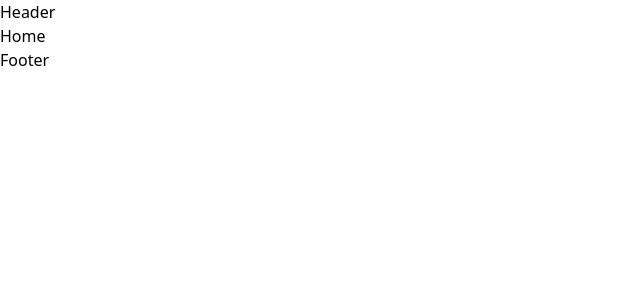
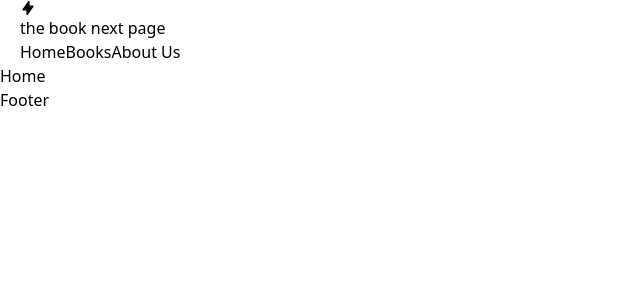
Before and after one commit to AbtahiHasan/the-book-next-page, a React (Vite) app: page / in a window 1280 px wide. Shown: the top 300 px of the page, without its empty margins (0-640 px from the left). Built offline with nearby package versions, Linux system fonts and the light colour scheme.

Commit message:
header added

```diff
--- a/package.json
+++ b/package.json
@@ -11,6 +11,7 @@
   "dependencies": {
     "react": "^18.2.0",
     "react-dom": "^18.2.0",
+    "react-icons": "^4.8.0",
     "react-router-dom": "^6.10.0"
   },
   "devDependencies": {
--- a/src/Root.jsx
+++ b/src/Root.jsx
@@ -7,7 +7,7 @@ const Root = () => {
     return (
         <>
             <Header/>
-            <main className='min-w-[calc(100vh - 136px)]'>
+            <main className='min-w-[calc(100vh - 124px)] mt-3'>
                 <Outlet/>
             </main>
             <Footer/>
--- a/src/components/Header.jsx
+++ b/src/components/Header.jsx
@@ -1,10 +1,18 @@
-import React from 'react';
+import { HiLightningBolt } from "react-icons/hi";
+import { NavLink } from "react-router-dom";
 
 const Header = () => {
     return (
-        <div>
-            Header
-        </div>
+        <header className="bg-slate-200">
+            <nav className="ui-container px-4 py-6 flex items-center justify-between">
+                <h2 className="text-xl font-bold flex gap-1"><HiLightningBolt className="text-[#3b82f6]"/><span>the book next page</span></h2>
+                <ul className="flex gap-3 text-lg">
+                    <NavLink to="/">Home</NavLink>
+                    <NavLink to="/books">Books</NavLink>
+                    <NavLink to="/about">About Us</NavLink>
+                </ul>
+            </nav>
+        </header>
     );
 };
 
```
Also changed, not shown: 1 other file (tests, documents, lock files or other folders).
